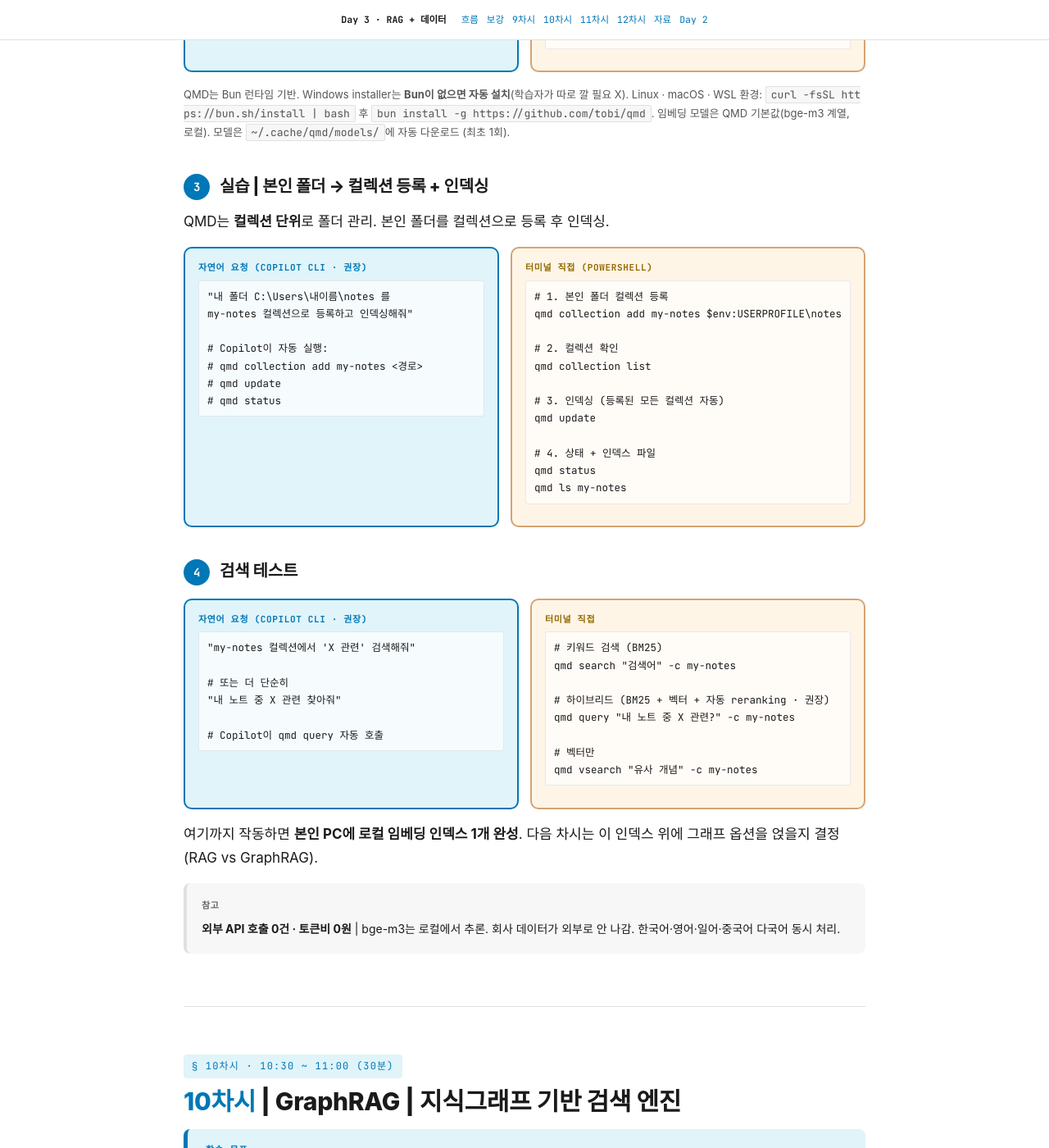
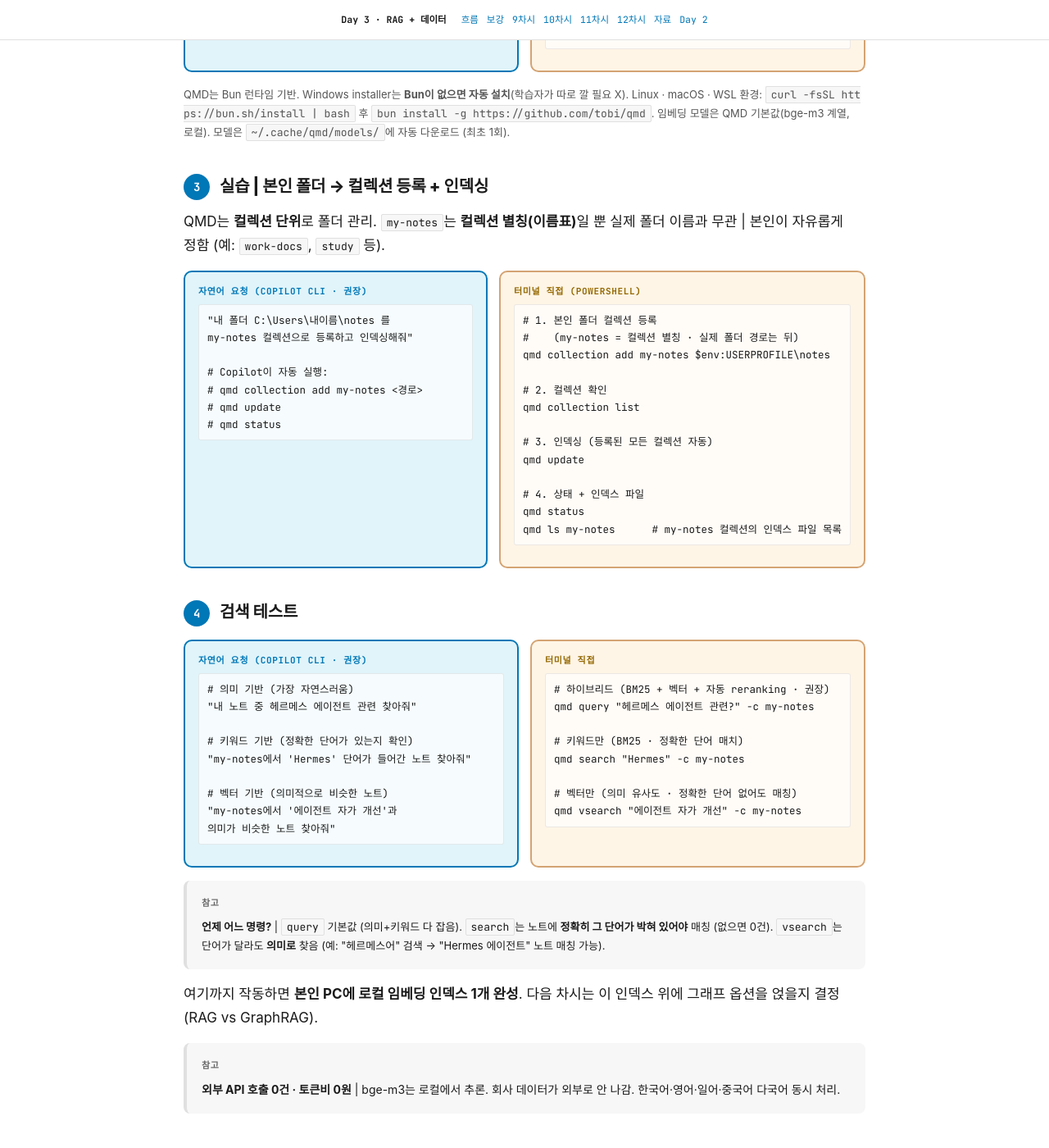
Before and after one commit to daniel8824-del/rag-day3, a Jekyll site: the page docs/index.html, which Jekyll copies as it is, in a window 1280 px wide and 1400 px high, scrolled down 10076 px. Shown: the whole window at 82% size. Built offline with Jekyll 4.4.1, drawn with Linux system fonts in a browser that asks for light colours; some web fonts are replaced.

Commit message:
9차시 §3·§4 컬렉션 별칭 명확화 + 검색 3가지(키워드/벡터/하이브리드) 예시 다양화

```diff
--- a/docs/index.html
+++ b/docs/index.html
@@ -953,7 +953,7 @@ qmd --help</pre>
   <p style="font-size:13px;color:#555;">QMD는 Bun 런타임 기반. Windows installer는 <strong>Bun이 없으면 자동 설치</strong>(학습자가 따로 깔 필요 X). Linux · macOS · WSL 환경: <code class="inline">curl -fsSL https://bun.sh/install | bash</code> 후 <code class="inline">bun install -g https://github.com/tobi/qmd</code>. 임베딩 모델은 QMD 기본값(bge-m3 계열, 로컬). 모델은 <code class="inline">~/.cache/qmd/models/</code>에 자동 다운로드 (최초 1회).</p>
 
   <h3><span class="step-num">3</span>실습 | 본인 폴더 → 컬렉션 등록 + 인덱싱</h3>
-  <p>QMD는 <strong>컬렉션 단위</strong>로 폴더 관리. 본인 폴더를 컬렉션으로 등록 후 인덱싱.</p>
+  <p>QMD는 <strong>컬렉션 단위</strong>로 폴더 관리. <code class="inline">my-notes</code>는 <strong>컬렉션 별칭(이름표)</strong>일 뿐 실제 폴더 이름과 무관 | 본인이 자유롭게 정함 (예: <code class="inline">work-docs</code>, <code class="inline">study</code> 등).</p>
 
   <div class="dual-track">
     <div class="track instr">
@@ -969,6 +969,7 @@ my-notes 컬렉션으로 등록하고 인덱싱해줘"
     <div class="track stu">
       <div class="track-h">터미널 직접 (PowerShell)</div>
       <pre># 1. 본인 폴더 컬렉션 등록
+#    (my-notes = 컬렉션 별칭 · 실제 폴더 경로는 뒤)
 qmd collection add my-notes $env:USERPROFILE\notes
 
 # 2. 컬렉션 확인
@@ -979,7 +980,7 @@ qmd update
 
 # 4. 상태 + 인덱스 파일
 qmd status
-qmd ls my-notes</pre>
+qmd ls my-notes      # my-notes 컬렉션의 인덱스 파일 목록</pre>
     </div>
   </div>
 
@@ -988,24 +989,31 @@ qmd ls my-notes</pre>
   <div class="dual-track">
     <div class="track instr">
       <div class="track-h">자연어 요청 (Copilot CLI · 권장)</div>
-      <pre>"my-notes 컬렉션에서 'X 관련' 검색해줘"
+      <pre># 의미 기반 (가장 자연스러움)
+"내 노트 중 헤르메스 에이전트 관련 찾아줘"
 
-# 또는 더 단순히
-"내 노트 중 X 관련 찾아줘"
+# 키워드 기반 (정확한 단어가 있는지 확인)
+"my-notes에서 'Hermes' 단어가 들어간 노트 찾아줘"
 
-# Copilot이 qmd query 자동 호출</pre>
+# 벡터 기반 (의미적으로 비슷한 노트)
+"my-notes에서 '에이전트 자가 개선'과
+의미가 비슷한 노트 찾아줘"</pre>
     </div>
     <div class="track stu">
       <div class="track-h">터미널 직접</div>
-      <pre># 키워드 검색 (BM25)
-qmd search "검색어" -c my-notes
+      <pre># 하이브리드 (BM25 + 벡터 + 자동 reranking · 권장)
+qmd query "헤르메스 에이전트 관련?" -c my-notes
 
-# 하이브리드 (BM25 + 벡터 + 자동 reranking · 권장)
-qmd query "내 노트 중 X 관련?" -c my-notes
+# 키워드만 (BM25 · 정확한 단어 매치)
+qmd search "Hermes" -c my-notes
 
-# 벡터만
-qmd vsearch "유사 개념" -c my-notes</pre>
+# 벡터만 (의미 유사도 · 정확한 단어 없어도 매칭)
+qmd vsearch "에이전트 자가 개선" -c my-notes</pre>
     </div>
+  </div>
+
+  <div class="reference">
+    <p style="font-size:13px;"><strong>언제 어느 명령?</strong> | <code class="inline">query</code> 기본값 (의미+키워드 다 잡음). <code class="inline">search</code>는 노트에 <strong>정확히 그 단어가 박혀 있어야</strong> 매칭 (없으면 0건). <code class="inline">vsearch</code>는 단어가 달라도 <strong>의미로</strong> 찾음 (예: "헤르메스어" 검색 → "Hermes 에이전트" 노트 매칭 가능).</p>
   </div>
 
   <p>여기까지 작동하면 <strong>본인 PC에 로컬 임베딩 인덱스 1개 완성</strong>. 다음 차시는 이 인덱스 위에 그래프 옵션을 얹을지 결정 (RAG vs GraphRAG).</p>
```
